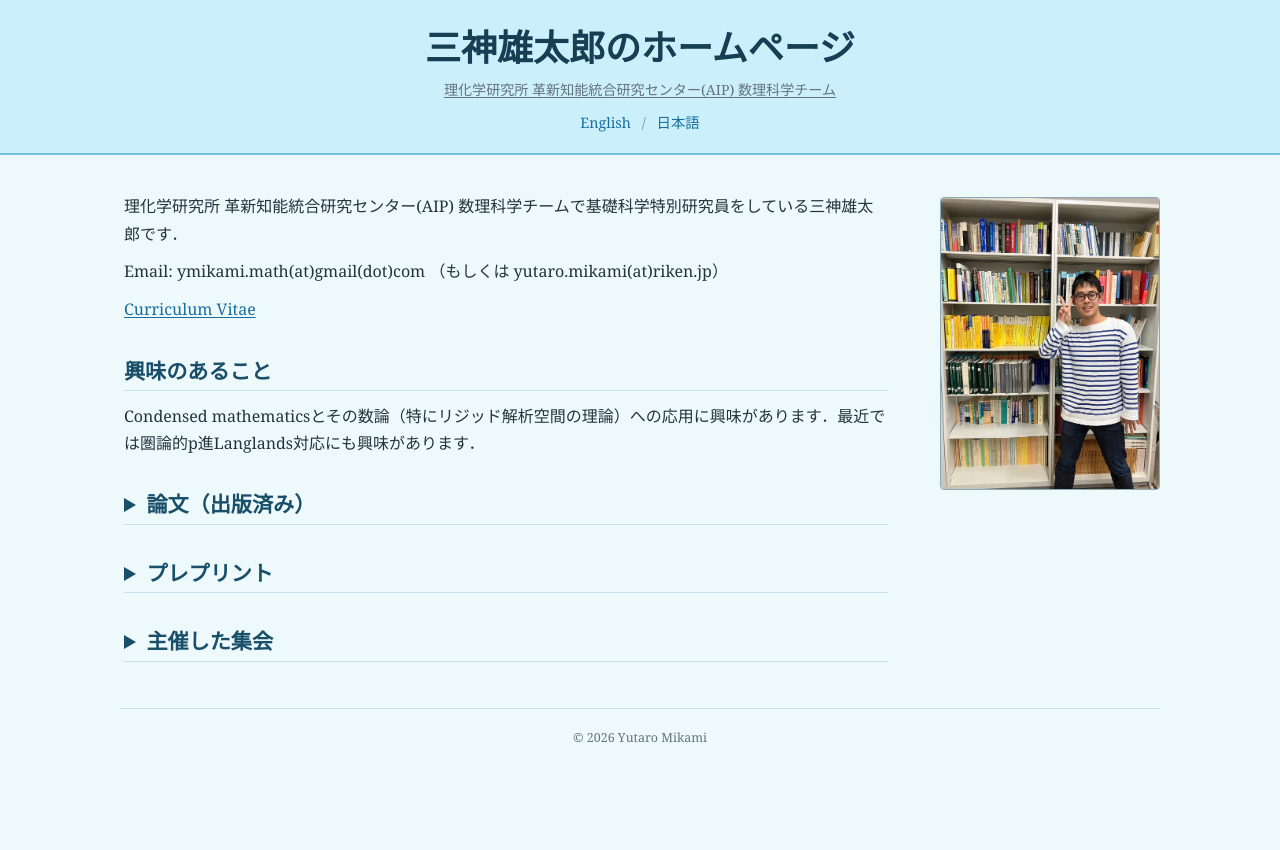
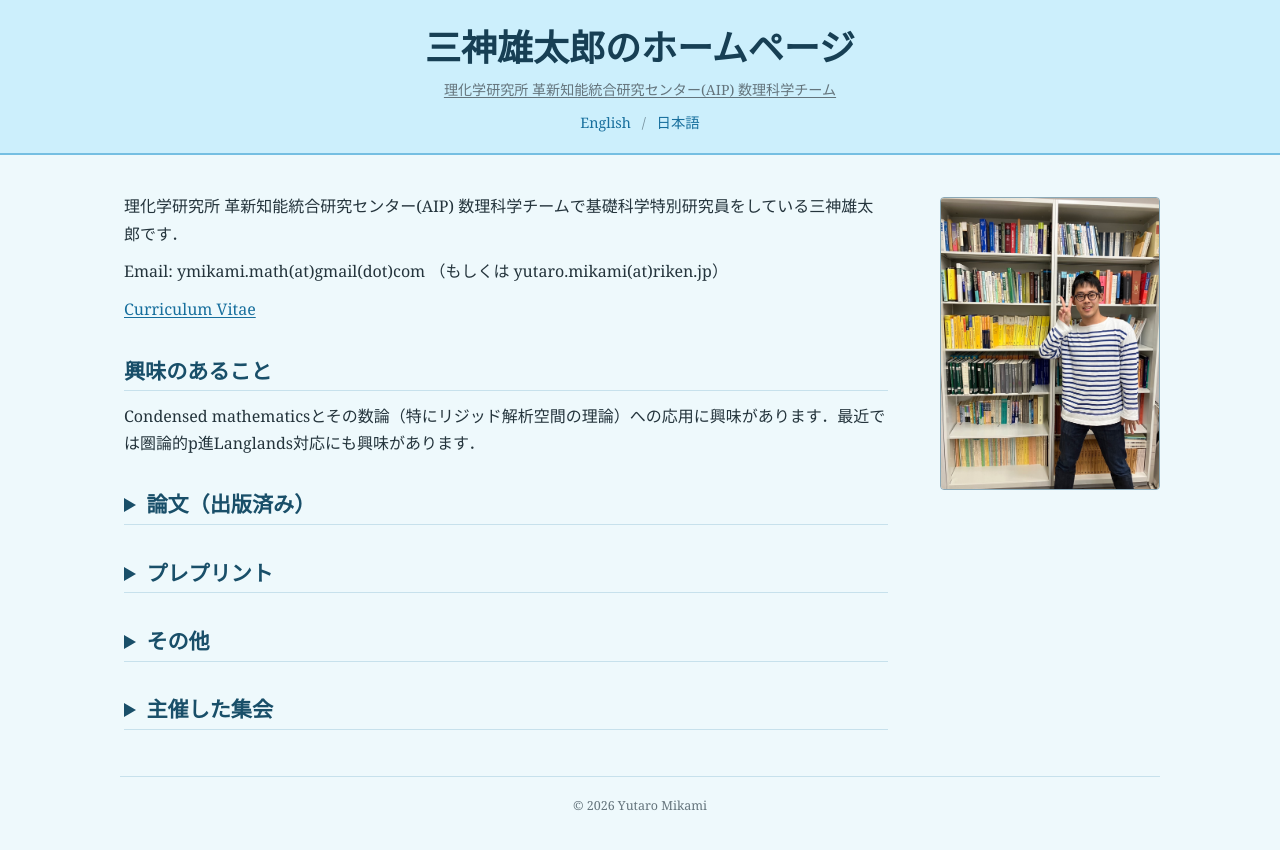
Before and after one commit to yutaro-mikami/yutaro-mikami.github.io, a Jekyll site: the page built from index_jp.md, in a window 1280 px wide. Shown: the top 850 px of the page. Built offline with Jekyll 4.4.1, drawn with Linux system fonts in a browser that asks for light colours.

Commit message:
講究録を追加

```diff
--- a/_layouts/home.html
+++ b/_layouts/home.html
@@ -83,6 +83,46 @@
       </details>
 
       <details class="expandable-section">
+  <summary>{% if page.lang == 'ja' %}その他{% else %}Miscellaneous{% endif %}</summary>
+
+  <div class="expandable-content">
+
+    {% if site.data.misc and site.data.misc.size > 0 %}
+      <ul class="misc-list">
+
+        {% for item in site.data.misc %}
+          <li class="misc-item">
+
+            <a href="{{ item.url | relative_url }}">
+              {% if page.lang == "ja" and item.title_ja %}
+                {{ item.title_ja }}
+              {% else %}
+                {{ item.title_en }}
+              {% endif %}
+            </a>
+
+            {% if page.lang == "ja" and item.description_ja %}
+              <div class="misc-description">
+                {{ item.description_ja }}
+              </div>
+            {% elsif item.description_en %}
+              <div class="misc-description">
+                {{ item.description_en }}
+              </div>
+            {% endif %}
+
+          </li>
+        {% endfor %}
+
+      </ul>
+    {% else %}
+      <p>No miscellaneous notes are currently listed.</p>
+    {% endif %}
+
+  </div>
+</details>
+
+      <details class="expandable-section">
         <summary>{% if page.lang == 'ja' %}主催した集会{% else %}Organized Events{% endif %}</summary>
         <div class="expandable-content">
           {% if site.data.events and site.data.events.size > 0 %}
--- a/assets/css/main.css
+++ b/assets/css/main.css
@@ -175,6 +175,21 @@
   color: #364a54;
 }
 
+.misc-list {
+  margin: 0.6rem 0 0;
+  padding-left: 1.4rem;
+}
+
+.misc-item {
+  margin-bottom: 0.9rem;
+}
+
+.misc-description {
+  margin-top: 0.2rem;
+  color: #666;
+  font-size: 0.95em;
+}
+
 .event-list {
   margin: 0.65rem 0 0;
   padding-left: 1.25rem;
```
Also changed, not shown: _data/misc.yml (added, +16 -0 lines), 2 other files.
